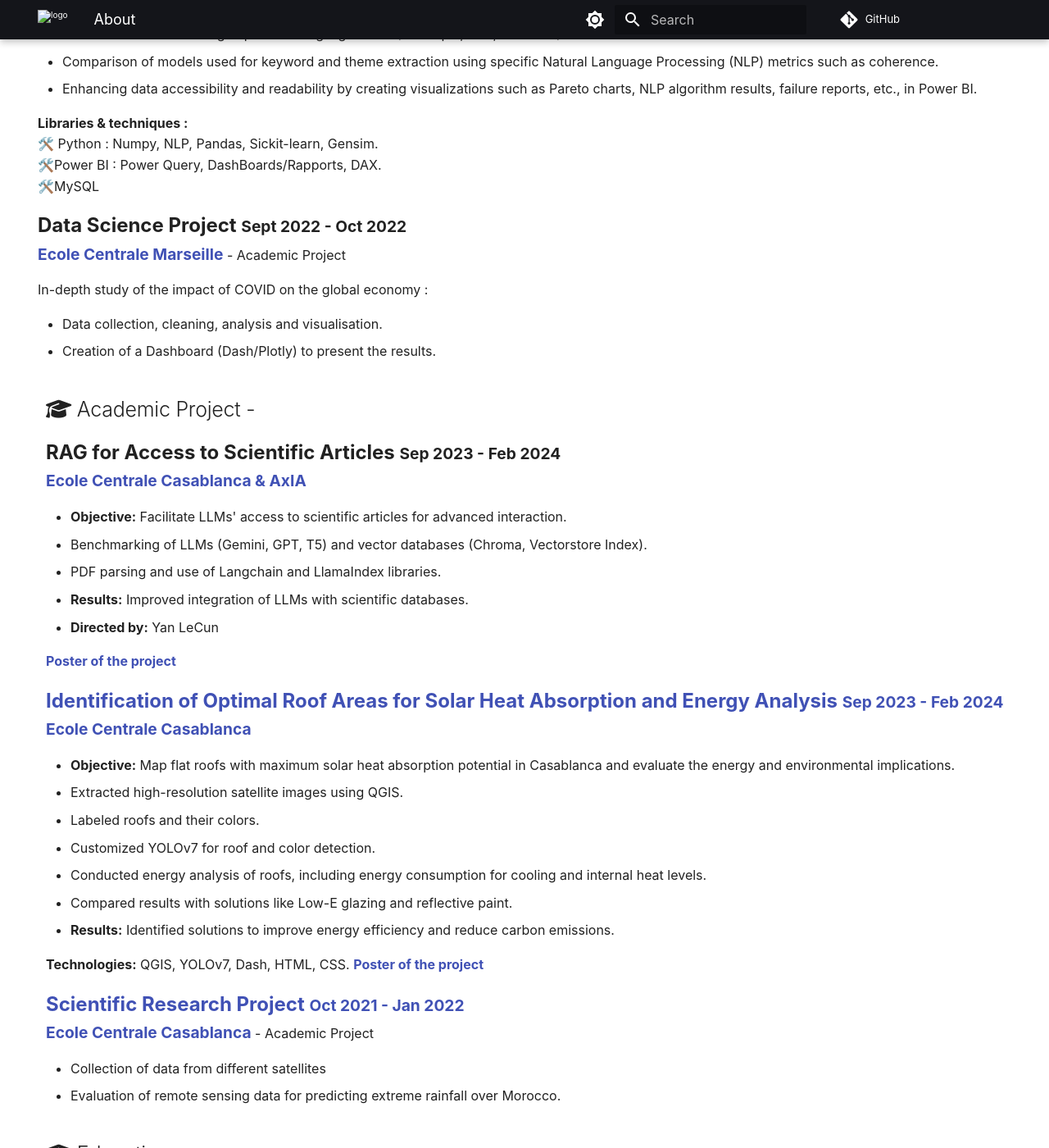
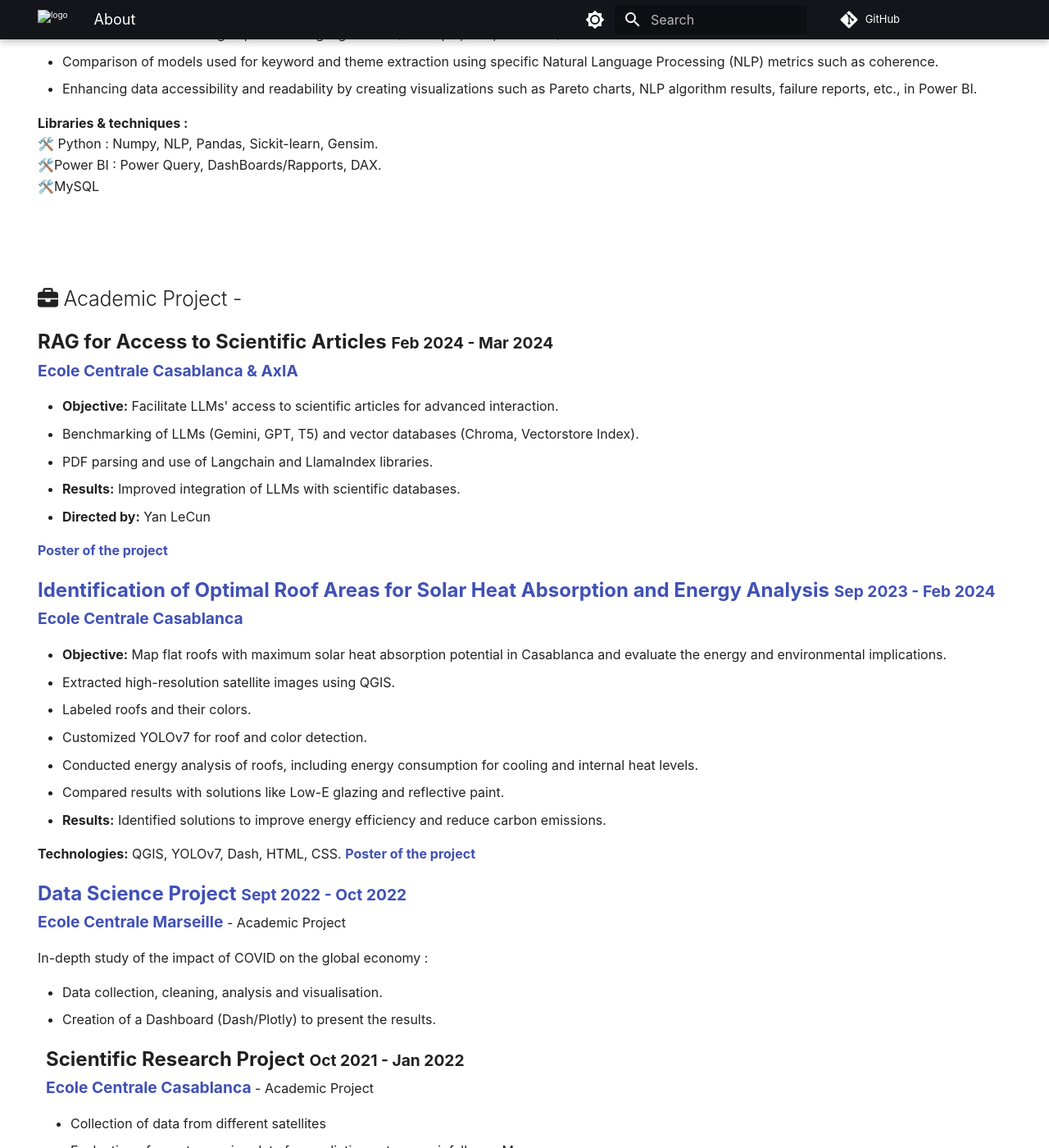
Before and after one commit to ilyasselfourati/ilyasselfourati, an MkDocs documentation site: the page built from web/index.md, in a window 1280 px wide and 1400 px high, scrolled down 2926 px. Shown: the whole window at 82% size. Built offline with MkDocs 1.6.1 and Material for MkDocs 9.7.7, drawn with Linux system fonts in a browser that asks for light colours; nearby versions of some CDN libraries; comment, search, counter and statistics services are not loaded.

Commit message:
last version 2

```diff
--- a/web/index.md
+++ b/web/index.md
@@ -83,15 +83,10 @@
             🛠️ Python : Numpy, NLP, Pandas, Sickit-learn, Gensim.<br>
             🛠️Power BI : Power Query, DashBoards/Rapports, DAX.<br>
             🛠️MySQL
-      </p>
-      <p><strong style="font-size: 1.5em;">Data Science Project </strong><strong style="font-size: 1.2em;"><span class="date" style=" color: inherit;">Sept 2022 - Oct 2022</span><br><a>Ecole Centrale Marseille</strong></a> - Academic Project</p>
-      <p>In-depth study of the impact of COVID on the global economy : </p>
-      <ul>
-        <li>Data collection, cleaning, analysis and visualisation.
-        <li>Creation of a Dashboard (Dash/Plotly) to present the results.
-        </li>
-    <h2><i class="fas fa-graduation-cap"></i> Academic Project -</h2>
-    <p><strong style="font-size: 1.5em;">RAG for Access to Scientific Articles </strong><strong style="font-size: 1.2em;"><span class="date" style=" color: inherit;">Sep 2023 - Feb 2024</span><br><a>Ecole Centrale Casablanca & AxIA</strong></a>
+      </p> <br>
+      <br>
+    <h2><i class="fas fa-briefcase"></i> Academic Project -</h2>
+    <p><strong style="font-size: 1.5em;">RAG for Access to Scientific Articles </strong><strong style="font-size: 1.2em;"><span class="date" style=" color: inherit;">Feb 2024 - Mar 2024</span><br><a>Ecole Centrale Casablanca & AxIA</strong></a>
       <ul>
         <li><b>Objective:</b> Facilitate LLMs' access to scientific articles for advanced interaction.
         <li>Benchmarking of LLMs (Gemini, GPT, T5) and vector databases (Chroma, Vectorstore Index).
@@ -114,6 +109,12 @@
       </ul>
       <b>Technologies:</b> QGIS, YOLOv7, Dash, HTML, CSS.
       <a href="https://drive.google.com/file/d/1qm-Li-gV8lu4wHj9JgKtI3arBFyh789L/view?usp=sharing"><strong>Poster of the project </strong>
+      <p><strong style="font-size: 1.5em;">Data Science Project </strong><strong style="font-size: 1.2em;"><span class="date" style=" color: inherit;">Sept 2022 - Oct 2022</span><br><a>Ecole Centrale Marseille</strong></a> - Academic Project</p>
+      <p>In-depth study of the impact of COVID on the global economy : </p>
+      <ul>
+        <li>Data collection, cleaning, analysis and visualisation.
+        <li>Creation of a Dashboard (Dash/Plotly) to present the results.
+        </li>
       <p><strong style="font-size: 1.5em;">Scientific Research Project </strong><strong style="font-size: 1.2em;"><span class="date" style=" color: inherit;">Oct 2021 - Jan 2022</span><br><a>Ecole Centrale Casablanca</strong></a> - Academic Project</p></p>
       <ul>
         <li>Collection of data from different satellites
```
